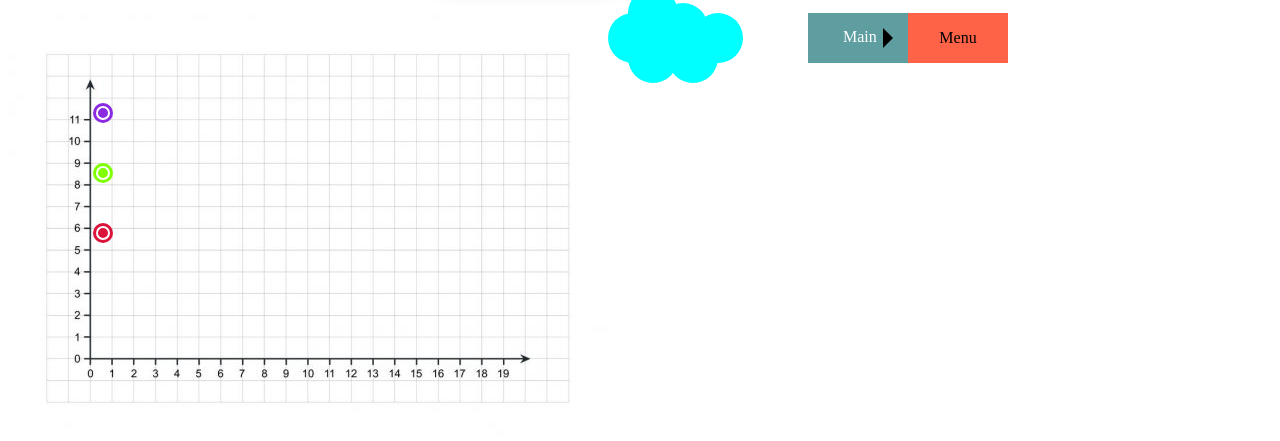
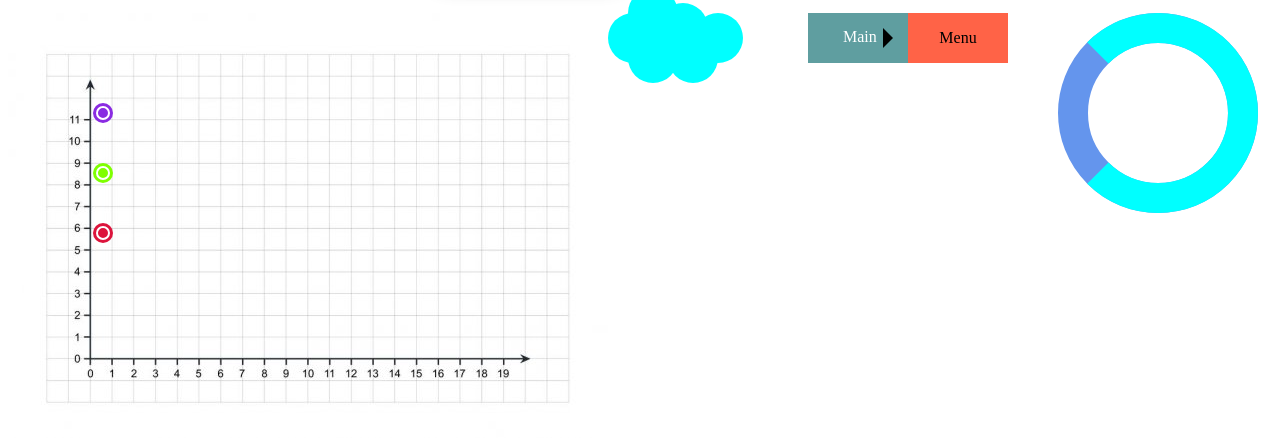
Before and after one commit to AvAValera/web, a plain HTML site: page Learn/news-block.html in a window 1280 px wide. Shown: the part 485-926 px from the top of the page. Drawn offline with Linux system fonts and the light colour scheme.

Commit message:
add animate circle

```diff
--- a/Learn/news-block.html
+++ b/Learn/news-block.html
@@ -98,6 +98,12 @@
                 <div class="sub_menu">About</div>
             </div>
         </div>
+        <div class="block_circle">
+            <div class="circle_grapf">
+            <div class="circle_grapf2">
+
+            </div>
+        </div>
     </div>
 
 
--- a/Learn/news-style.css
+++ b/Learn/news-style.css
@@ -486,3 +486,30 @@
         left: 100px;
     }
 }
+
+
+.block_circle{
+    margin-left: 150px;
+    position: relative;
+}
+.circle_grapf{
+    width: 200px;
+    height: 200px;
+    border-radius: 50%;
+    border: 30px solid cornflowerblue;
+}
+.circle_grapf2{
+    position: absolute;
+    width: 200px;
+    height: 200px;
+    top: 0;
+    left: 0;
+    border-radius: 50%;
+    border: 30px  solid rgb(0, 255, 255);
+    border-left:30px solid transparent ;
+    border-color: rgb(0, 255, 255) rgb(0, 255, 255) rgb(0, 255, 255) transparent ;
+    transition: 1s linear;
+}
+.circle_grapf2:hover{
+    transform: rotate(360deg);
+}
```
